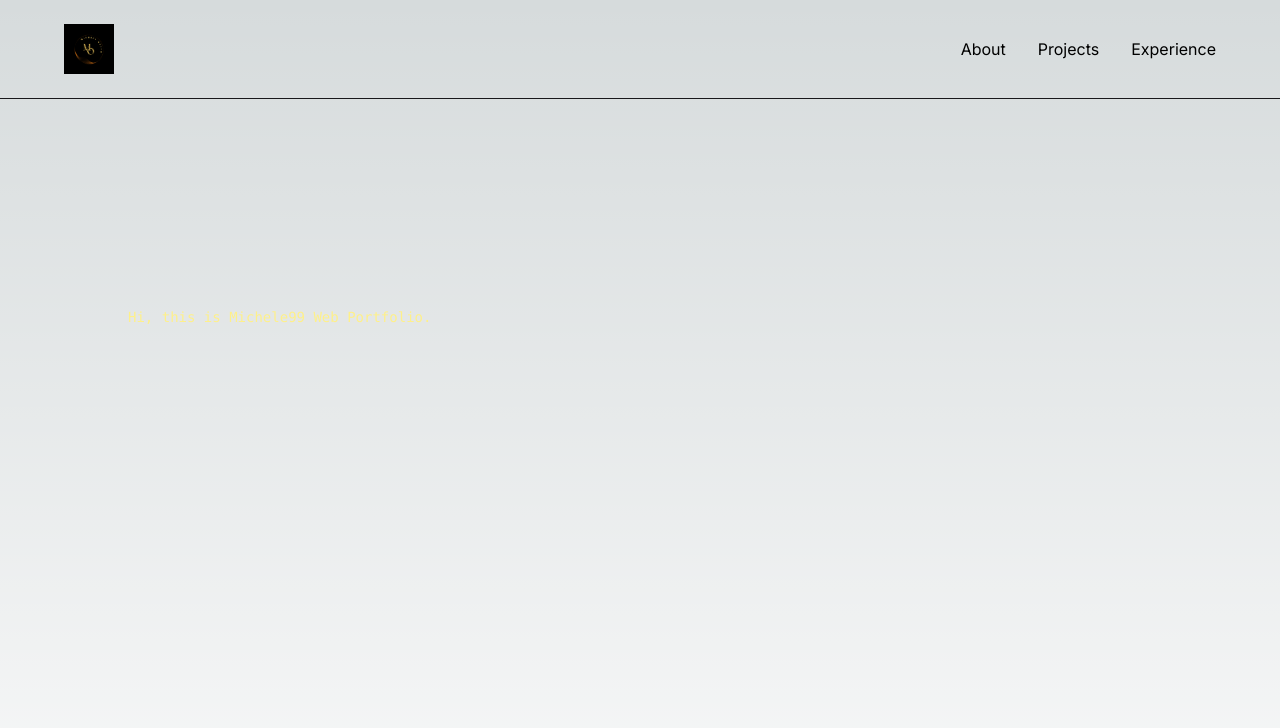
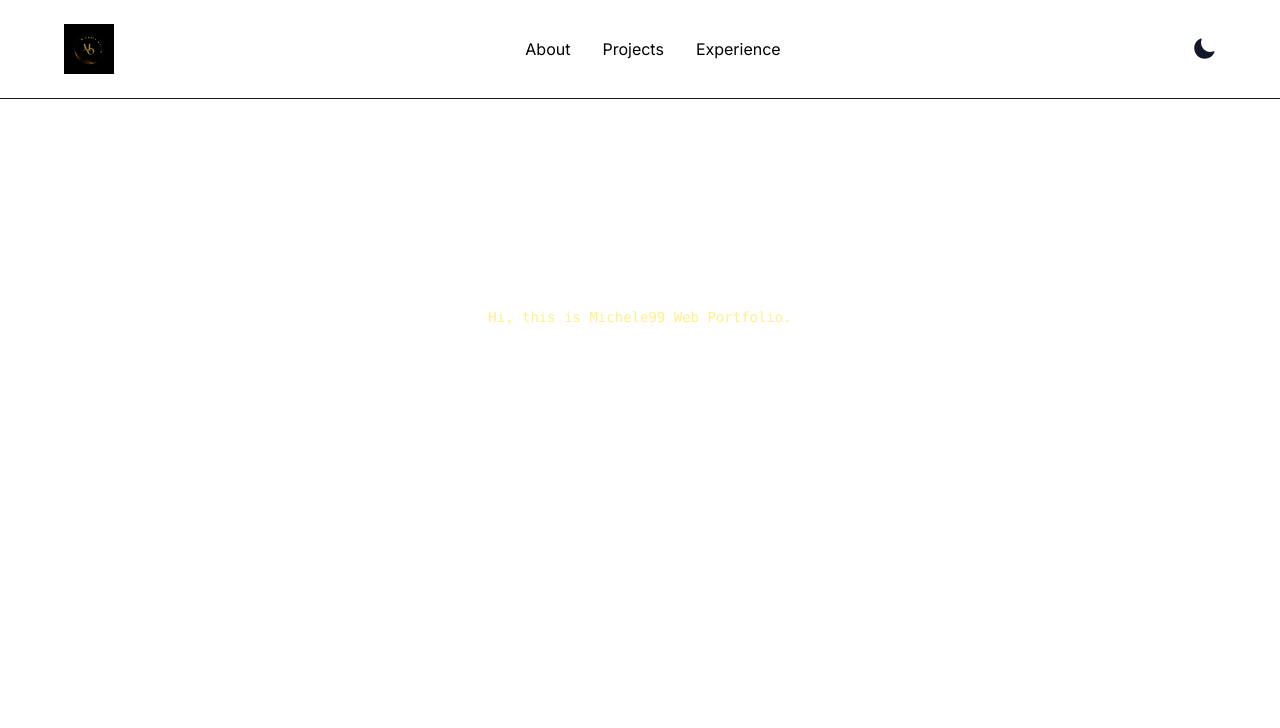
Before and after one commit to Michle99/michle99.github.io, a Next.js app: page / in a window 1280 px wide. Shown: the top 728 px of the page. Built offline with nearby package versions, Linux system fonts and the light colour scheme.

Commit message:
Updated `app/page.tsx` & `Navbar.tsx` with dark mode theme toggle.

```diff
--- a/app/components/Navbar.tsx
+++ b/app/components/Navbar.tsx
@@ -1,7 +1,7 @@
 import Image from "next/image";
 import Link from "next/link";
 import logo from "../../public/images/Mich_0ry.png";
-// import { ThemeToggle } from "@/app/themeToggle";
+import { ThemeToggle } from "../libs/theme_toggle";
 
 export default function Navbar() {
 
@@ -44,7 +44,7 @@
             </li>
           </ul>
         </nav>
-        {/* <ThemeToggle/> */}
+        <ThemeToggle/>
       </div>
     </header>
   );
--- a/app/globals.css
+++ b/app/globals.css
@@ -2,7 +2,7 @@
 @tailwind components;
 @tailwind utilities;
 
-:root {
+/* :root {
   --foreground-rgb: 0, 0, 0;
   --background-start-rgb: 214, 219, 220;
   --background-end-rgb: 255, 255, 255;
@@ -24,4 +24,4 @@
       rgb(var(--background-end-rgb))
     )
     rgb(var(--background-start-rgb));
-}
+} */
--- a/app/page.tsx
+++ b/app/page.tsx
@@ -3,7 +3,7 @@
 export default function Home() {
   return (
     <main className="flex min-h-screen flex-col items-center justify-between p-24">
-      <div className="z-10 max-w-5xl w-full items-center justify-between font-mono text-sm lg:flex">
+      <div className="z-10 max-w-5xl w-full items-center justify-between font-mono text-sm">
         <h1 className="text-center text-yellow-200">Hi, this is Michele99 Web Portfolio.</h1>
       </div>
     </main>
```
